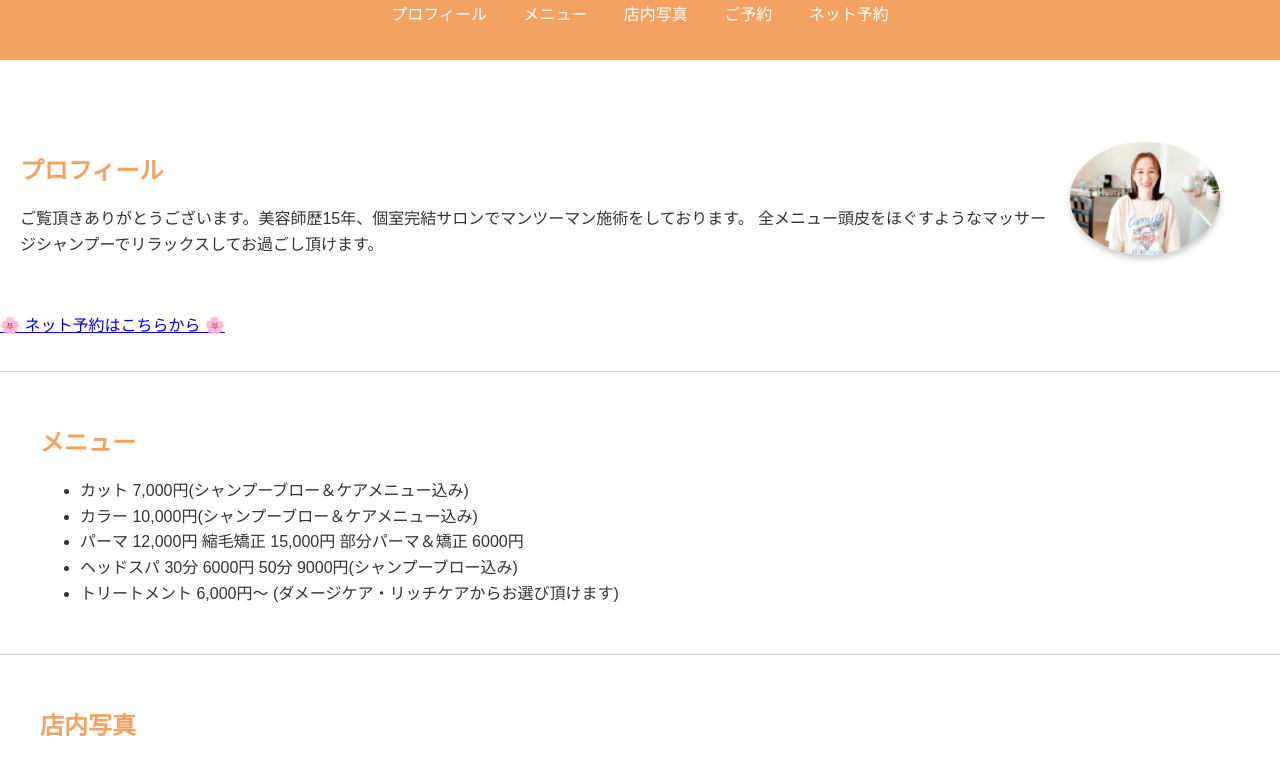
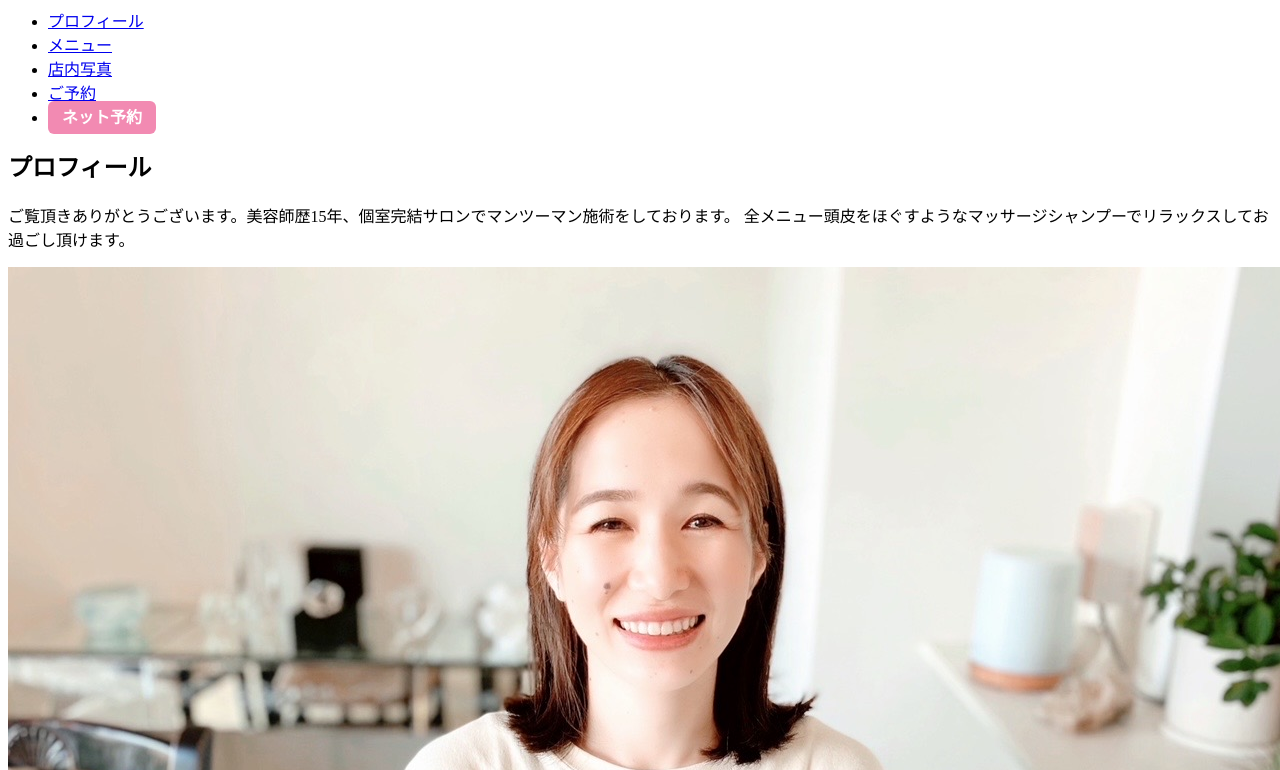
Before and after one commit to Miwaueda/emanon-ueda, a plain HTML site: page index.html/index.html in a window 1280 px wide. Shown: the part 81-851 px from the top of the page. Drawn offline with Linux system fonts and the light colour scheme.

Commit message:
Update style.css

```diff
--- a/index.html/style.css
+++ b/index.html/style.css
@@ -1,120 +1,49 @@
-/* style.css */
-body {
-    font-family: Arial, sans-serif;
-    line-height: 1.6;
-    margin: 0;
-    padding: 0;
-    color: #333;
+/* 予約ボタン（ナビ内） */
+.reserve-button {
+    background-color: #f28ab2;
+    color: white;
+    padding: 8px 14px;
+    border-radius: 6px;
+    font-weight: bold;
+    text-decoration: none;
+    transition: background-color 0.3s;
+}
+.reserve-button:hover {
+    background-color: #e16090;
 }
 
-header {
-    background: #f4a261;
-    color: #fff;
-    padding: 1rem 0;
+/* トップページCTAボタン */
+.reservation-cta {
     text-align: center;
+    margin: 30px 0;
+}
+.reservation-cta a {
+    background-color: #f28ab2;
+    color: white;
+    padding: 15px 25px;
+    font-size: 18px;
+    font-weight: bold;
+    border-radius: 8px;
+    text-decoration: none;
+    display: inline-block;
+    box-shadow: 0 3px 6px rgba(0,0,0,0.1);
+}
+.reservation-cta a:hover {
+    background-color: #e16090;
 }
 
-header h1 {
-    margin: 0;
-    font-size: 2rem;
+/* ご予約セクション内の大ボタン */
+.big-reserve-button {
+    display: inline-block;
+    background-color: #f28ab2;
+    color: white;
+    padding: 12px 20px;
+    font-size: 16px;
+    font-weight: bold;
+    border-radius: 6px;
+    text-decoration: none;
+    margin-top: 10px;
 }
-
-header nav ul {
-    list-style: none;
-    padding: 0;
+.big-reserve-button:hover {
+    background-color: #e16090;
 }
-
-header nav ul li {
-    display: inline;
-    margin: 0 1rem;
-}
-
-header nav ul li a {
-    color: #fff;
-    text-decoration: none;
-}
-
-.container {
-    max-width: 1200px;
-    margin: 0 auto;
-    padding: 0 2rem;
-}
-
-#profile .container {
-    display: flex; /* 左右に並べる */
-    align-items: center; /* 縦の位置を揃える */
-    justify-content: space-between; /* テキストと写真を離す */
-    margin: 20px 0;
-    padding: 20px;
-}
-
-#profile .profile-text {
-    flex: 1; /* テキスト部分の幅を調整 */
-    margin-right: 20px; /* 写真との間隔を設定 */
-}
-
-#profile .profile-photo {
-    flex: 0 0 150px; /* 固定幅の写真エリア */
-}
-
-#profile .profile-photo img {
-    width: 150px;
-    height: auto; /* アスペクト比を維持 */
-    border-radius: 50%; /* 写真を丸くする */
-    box-shadow: 0 4px 6px rgba(0, 0, 0, 0.2); /* 軽い影をつける */
-}
-
-
-section {
-    padding: 2rem 0;
-    border-bottom: 1px solid #ccc;
-}
-
-section h2 {
-    margin-bottom: 1rem;
-    color: #f4a261;
-}
-
-.gallery img {
-    width: 30%;
-    margin: 1%;
-    border-radius: 5px;
-    display: inline-block;
-}
-
-form label {
-    display: block;
-    margin: 0.5rem 0 0.2rem;
-}
-
-form input, form textarea {
-    width: 100%;
-    padding: 0.5rem;
-    margin-bottom: 1rem;
-    border: 1px solid #ccc;
-    border-radius: 5px;
-}
-
-form button {
-    background: #f4a261;
-    color: #fff;
-    border: none;
-    padding: 0.7rem 1.5rem;
-    cursor: pointer;
-    border-radius: 5px;
-}
-
-form button:hover {
-    background: #e76f51;
-}
-
-footer {
-    background: #333;
-    color: #fff;
-    text-align: center;
-    padding: 1rem 0;
-}
-
-html {
-    scroll-behavior: smooth; /* smoothスクロールを無効にする */
-  }
```
